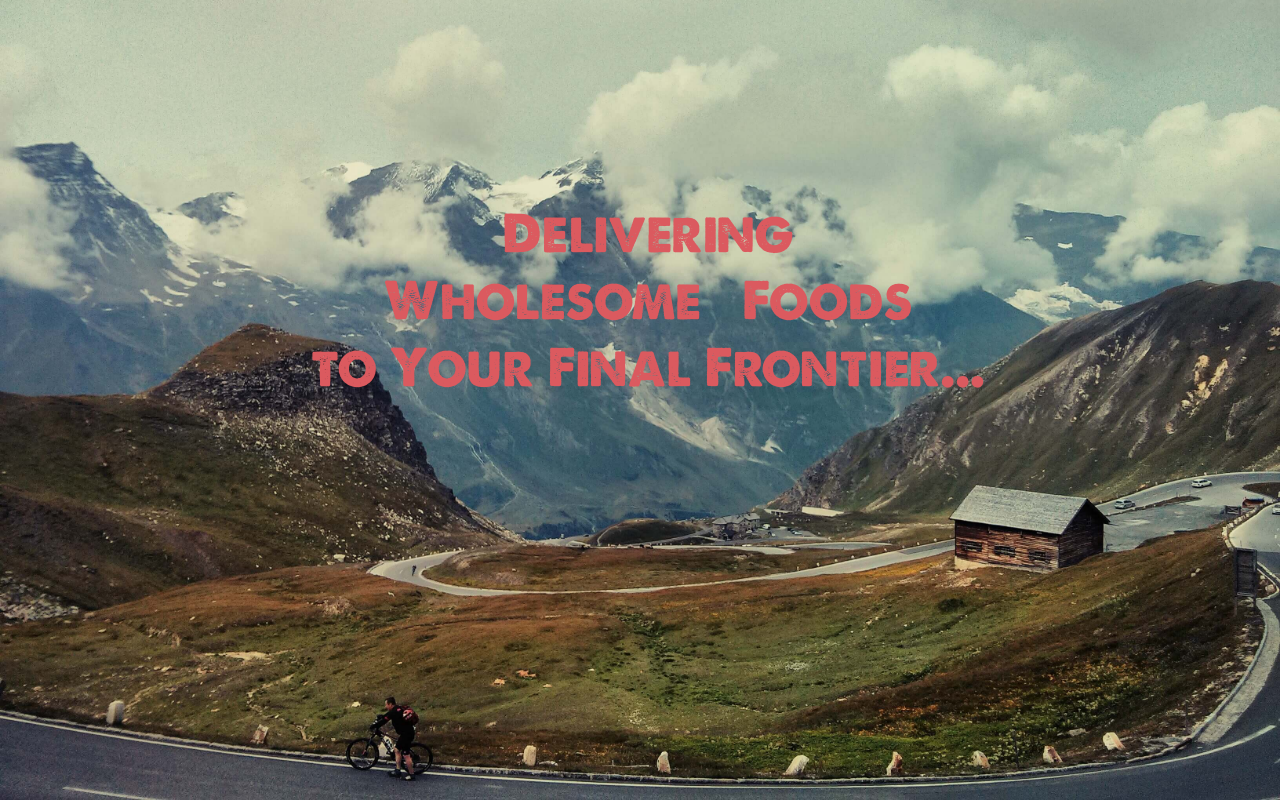
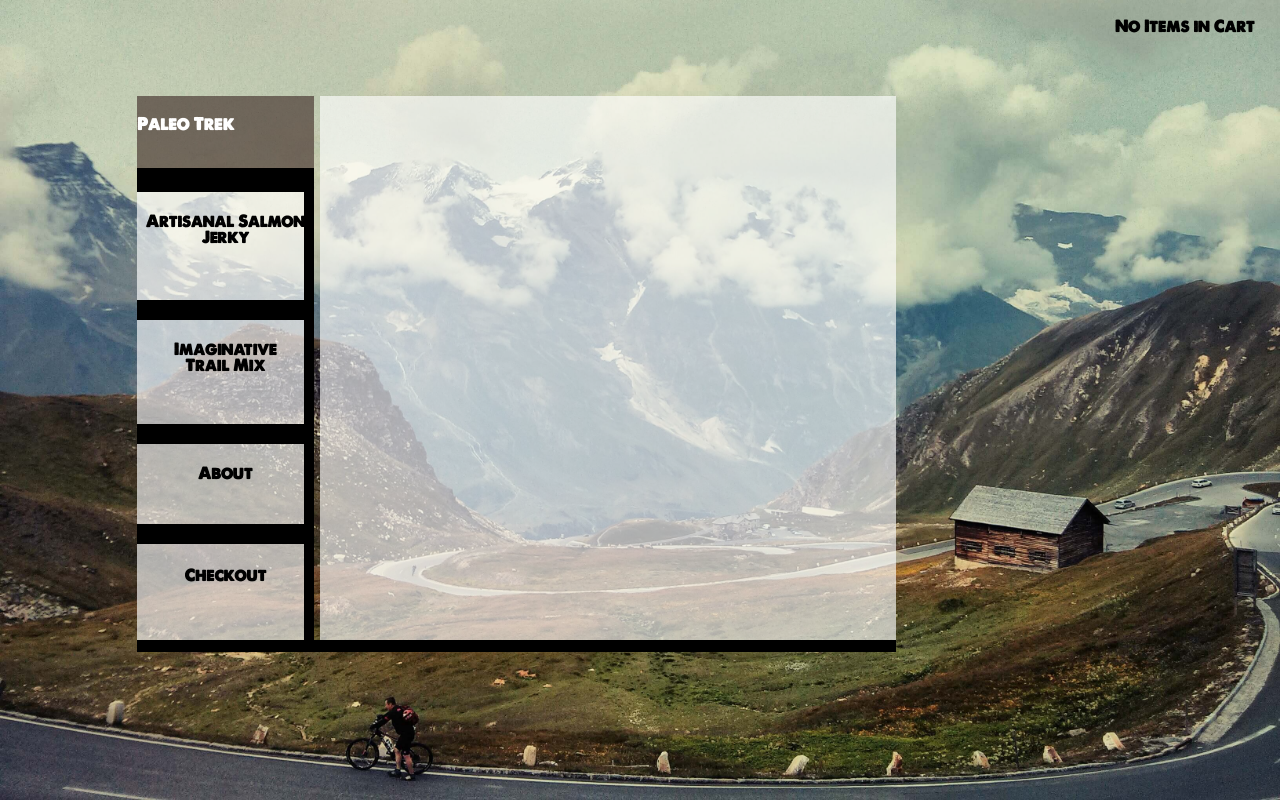
Before and after one commit to Trajanson/jquery-restaurant-js, a plain HTML site: page index.html in a window 1280 px wide. Drawn offline with Linux system fonts and the light colour scheme.

Commit message:
Set general css layout

```diff
--- a/application.css
+++ b/application.css
@@ -23,28 +23,174 @@ body {
   -webkit-background-size: cover;
   background-position: bottom;
   overflow-x: hidden;
-}
 
-.main-pic-zoomed-in {
+
+  margin: 0px 0px 0px 0px;
+  padding: 0px 0px 0px 0px;
+  border: 0px;
+
+  font-family: 'A-Love-Of-Thunder';
+
 
 }
 
+
 #content {
-  width: 30%;
-  height: 70%;
-
   position: absolute;
-  top: 25%;
-  bottom: 15%;
-  left: 50%;
-  right: 20%;
-  background-color: rgba(255,255,255,.65);
+  height: 100%;
+  width: 100%;
+}
 
 
 
-  margin: -70px 0 0 -170px;
+.menu {
+  position: absolute;
+  width: 13.8%;
+  right: 75.5%;
+}
+
+
+#menu-title {
+  height: 10%;
+  top: 12%;
+
+
+  color: rgb(255,255,255);
+
+  background-color: rgba(67,48,44,.65);
+  font-size: .9em;
 
 }
+
+#menu-black-box-1 {
+  height: 3%;
+  top: 21%;
+
+  background-color: rgb(0,0,0);
+}
+
+
+#menu-first-option {
+  height: 13.5%;
+  top: 24%;
+  text-align: center;
+
+  background-color: rgba(255,255,255,.65);
+
+  box-shadow: -10px 0px 0px 0px black inset;
+  line-height: 100%;
+}
+
+#menu-black-box-2 {
+  height: 2.5%;
+  top: 37.5%;
+
+  background-color: rgb(0,0,0);
+}
+
+#menu-second-option {
+  height: 13%;
+  top: 40%;
+  text-align: center;
+
+  background-color: rgba(255,255,255,.65);
+
+  box-shadow: -10px 0px 0px 0px black inset;
+  line-height: 100%;
+
+}
+
+#menu-black-box-3 {
+  height: 2.5%;
+  top: 53%;
+
+  background-color: rgb(0,0,0);
+}
+
+#menu-third-option {
+  height: 10%;
+  top: 55.5%;
+  text-align: center;
+
+  background-color: rgba(255,255,255,.65);
+
+  box-shadow: -10px 0px 0px 0px black inset;
+
+  line-height: 100%;
+
+}
+
+#menu-black-box-4 {
+  height: 2.5%;
+  top: 65.5%;
+
+  background-color: rgb(0,0,0);
+}
+
+#menu-fourth-option {
+  height: 12%;
+  top: 68%;
+  text-align: center;
+
+  background-color: rgba(255,255,255,.65);
+
+  box-shadow: -10px 0px 0px 0px black inset;
+
+}
+
+#menu-black-box-5 {
+  height: 1.5%;
+  top: 80%;
+
+  left: 10.7%;
+  width: 59.3%;
+
+  background-color: rgb(0,0,0);
+}
+
+
+
+
+
+
+
+
+
+
+
+
+#display-content {
+  top: 12%;
+  height: 68%;
+
+  left: 25%;
+  width: 45%;
+
+  position: absolute;
+
+  background-color: rgba(255,255,255,.65);
+
+}
+
+#cart-display {
+  font-family: 'A-Love-Of-Thunder';
+  font-weight: bolder;
+  position: absolute;
+  top: 2%;
+  right: 2%;
+}
+
+
+
+
+
+
+
+
+
+
+
+
 
 #initial-message {
   position: absolute;
@@ -58,15 +204,13 @@ body {
 
 }
 
-#initial-message>i {
-  font-size: 1.0em ;
-}
+
+/*
+
+  top: 20%;
+  bottom: 15%;
+  left: 10%;
+  right: 20%;
 
 
-
-/*
-  overflow: scroll;
-  overflow-x: hidden;
-
-  background-color: rgba(219,90,95,.65);
 */
--- a/index.html
+++ b/index.html
@@ -9,18 +9,54 @@
 <body>
     <script src="jquery.js"></script>
 
-    <div id="initial-message">Delivering<br> <span id="adjectives">Wholesome</span>&nbsp;&nbsp;&nbsp;Foods<br>to Your Final Frontier...</div>
-
     <div id="content">
+        <div id="cart-display">
+            No Items in Cart
+        </div>
 
 
+        <div id="menu-title" class="menu">
+            <h3>Paleo Trek</h3>
+        </div>
 
-    </div>
+        <div id="menu-black-box-1" class="menu"></div>
+
+        <div id="menu-first-option" class="menu">
+            <h4>Artisanal Salmon Jerky</h4>
+        </div>
+
+        <div id="menu-black-box-2" class="menu"></div>
+
+        <div id="menu-second-option" class="menu">
+            <h4>Imaginative<br>Trail Mix</h4>
+        </div>
+
+        <div id="menu-black-box-3" class="menu"></div>
+
+        <div id="menu-third-option" class="menu">
+            <h4>About</h4>
+        </div>
+
+        <div id="menu-black-box-4" class="menu"></div>
+
+        <div id="menu-fourth-option" class="menu">
+            <span id="checkout_menu_text"><h4>Checkout</h4></span>
+        </div>
+
+        <div id="menu-black-box-5" class="menu"></div>
 
 
 
 
 
+        <div id="display-content">
+        </div>
+
+
+
+
+
+    </div>
     <script src="script.js"></script>
 </body>
 </html>
--- a/script.js
+++ b/script.js
@@ -1,54 +1,98 @@
-// .delay()
+var current_time = Date.now();
 
-const DELAY_FOR_INITIAL_PHOTO_ISOLATION = 1500;
+const TIME_TO_VIEW_PHOTO_IN_ISOLATION     = 1500;
 
-const DELAY_FOR_INITIAL_MESSAGE_LOAD = 5000;
+const TIME_FOR_DESCRIPTION_TO_FADE_IN     = 3500;
 
-const DELAY_FOR_FIRST_ADJECTIVE_CHANGE = 1000;
+const TIME_FROM_START_UNTIL_INITIAL_MESSAGE_LOADS    = TIME_TO_VIEW_PHOTO_IN_ISOLATION + TIME_FOR_DESCRIPTION_TO_FADE_IN;
 
-const DELAY_FOR_SECOND_ADJECTIVE_CHANGE = 1000;
-
-const DELAY_FOR_THIRD_ADJECTIVE_CHANGE = 1000;
-
-const DELAY_TIMER_VALUE = 20000; // 5000
+const TIME_FOR_FIRST_ADJECTIVE_TO_CHANGE  = 2000;
+const TIME_FOR_SECOND_ADJECTIVE_TO_CHANGE = 1500;
+const TIME_FOR_THIRD_ADJECTIVE_TO_CHANGE  = 1500;
+const TIME_FOR_FOURTH_ADJECTIVE_TO_CHANGE = 1500;
 
 
-$(document).ready(function(){
+const TIME_FOR_MESSAGE_TO_WAIT_WHILE_ADJECTIVE_ANIMATIONS_OCCUR = TIME_FOR_FIRST_ADJECTIVE_TO_CHANGE + TIME_FOR_SECOND_ADJECTIVE_TO_CHANGE + TIME_FOR_THIRD_ADJECTIVE_TO_CHANGE + TIME_FOR_FOURTH_ADJECTIVE_TO_CHANGE;
 
-  $('#content').hide();
+const TIME_FOR_DESCRIPTION_TO_DISAPPEAR   = 2500;
 
-                             //////
-  $('#initial-message').delay(DELAY_FOR_INITIAL_PHOTO_ISOLATION).hide().fadeIn(DELAY_FOR_INITIAL_MESSAGE_LOAD-DELAY_FOR_INITIAL_PHOTO_ISOLATION);
-
-
-  $("#adjectives").delay(DELAY_FOR_INITIAL_MESSAGE_LOAD + DELAY_FOR_FIRST_ADJECTIVE_CHANGE).fadeOut(0).fadeIn(0, function(){
-    $("#adjectives").text("Nutritious").css({"color": "brown", "font-size": "1.1em"});
-  }).delay(DELAY_FOR_SECOND_ADJECTIVE_CHANGE).fadeOut(0).fadeIn(0, function(){
-    $("#adjectives").text("Organic").css({"color": "red", "font-size": "1.2em" });
-  }).delay(DELAY_FOR_THIRD_ADJECTIVE_CHANGE).fadeOut(0).fadeIn(0, function(){
-    $("#adjectives").text("Delicious").css({"color": "brown", "font-size": "1.3em" });
-  });
-
-
-
-  //    $("#adjectives").text("Nutritious").css("color", "red");
-
-
-
-//  $('#content').fadeOut(0).delay(DELAY_TIMER_VALUE).fadeIn(10000, function(){console.log("This was hit!");});
-
-
-/*
-  $('#initial-message').delay(DELAY_FOR_INITIAL_MESSAGE_LOAD).fadeIn(1000, function(){
-    $('#adjectives').text("Nutritious").delay(3000).text("Organic").delay(3000).text("Delicious");
-  });
-  $('#initial-message').delay(DELAY_TIMER_VALUE).fadeOut(2000);
+const TIME_FROM_START_UNTIL_CONTENT_APPEARS = TIME_FROM_START_UNTIL_INITIAL_MESSAGE_LOADS + TIME_FOR_MESSAGE_TO_WAIT_WHILE_ADJECTIVE_ANIMATIONS_OCCUR + TIME_FOR_DESCRIPTION_TO_DISAPPEAR;
 
 
 
 
 
+
+
+  // MODES  - display different screens
+var current_mode = "home";
+
+
+
+
+
+
+
+
+
+
+
+
+
+$(document).ready(function(){
+
+
+
+
+
+
+
+/*
+  // Initial Message HTML
+  //    "Delivering Wholesome Food to Your Final Frontier"
+  //     - will flash various adjectives before disappearing to show the primary page content
+  $("body").prepend('<div id="initial-message"><span class="missing">Delivering</span><br> <span id="adjectives">Wholesome</span><span class="missing">&nbsp;&nbsp;Food<br>to Your Final Frontier...</span></div>');
+
+
+
+
+
+
+
+
+  // BEGIN INITIAL MESSAGING SEQUENCE
+
+  // step 1) hide content (it will appear after the sequence)
+  $('#content').hide();
+
+  // step 2) show message
+  $('#initial-message').delay(TIME_TO_VIEW_PHOTO_IN_ISOLATION).hide().fadeIn(TIME_FOR_DESCRIPTION_TO_FADE_IN);
+
+  // step 3) remove non-adjectives
+  $('.missing').delay(TIME_FROM_START_UNTIL_INITIAL_MESSAGE_LOADS).fadeOut(TIME_FOR_FIRST_ADJECTIVE_TO_CHANGE);
+
+
+  // step 4) flash adjectives
+  $("#adjectives").delay(TIME_FROM_START_UNTIL_INITIAL_MESSAGE_LOADS + TIME_FOR_FIRST_ADJECTIVE_TO_CHANGE).fadeOut(0).fadeIn(0, function(){
+    $("#adjectives").text("Nutritious").css({"color": "brown", "font-size": "1.1em"});
+  }).delay(TIME_FOR_SECOND_ADJECTIVE_TO_CHANGE).fadeOut(0).fadeIn(0, function(){
+    $("#adjectives").text("Delicious").css({"color": "rgb(95,219,90)", "font-size": "1.2em"});
+  }).delay(TIME_FOR_THIRD_ADJECTIVE_TO_CHANGE).fadeOut(0).fadeIn(0, function(){
+    $("#adjectives").text("Organic").css({"color": "red", "font-size": "1.3em"});
+  }).delay(TIME_FOR_FOURTH_ADJECTIVE_TO_CHANGE).fadeOut(0).fadeIn(0, function(){
+    $('#initial-message').css({ "top": "17%" });
+    $("#adjectives").text("Anywhere").css({"color": "rgb(219,90,95)", "font-size": "1.5em"});
+  });
+
+  // step 5) remove message
+  $('#initial-message').delay(TIME_FOR_MESSAGE_TO_WAIT_WHILE_ADJECTIVE_ANIMATIONS_OCCUR).fadeOut(TIME_FOR_DESCRIPTION_TO_DISAPPEAR);
+
+  // step 6) show content
+  $('#content').delay(TIME_FROM_START_UNTIL_CONTENT_APPEARS).fadeIn(TIME_FOR_DESCRIPTION_TO_DISAPPEAR);
+
+  // END INITIAL MESSAGING SEQUENCE
+
 */
 
 
-}).delay();
+})
```
Also changed, not shown: 1 other file.
